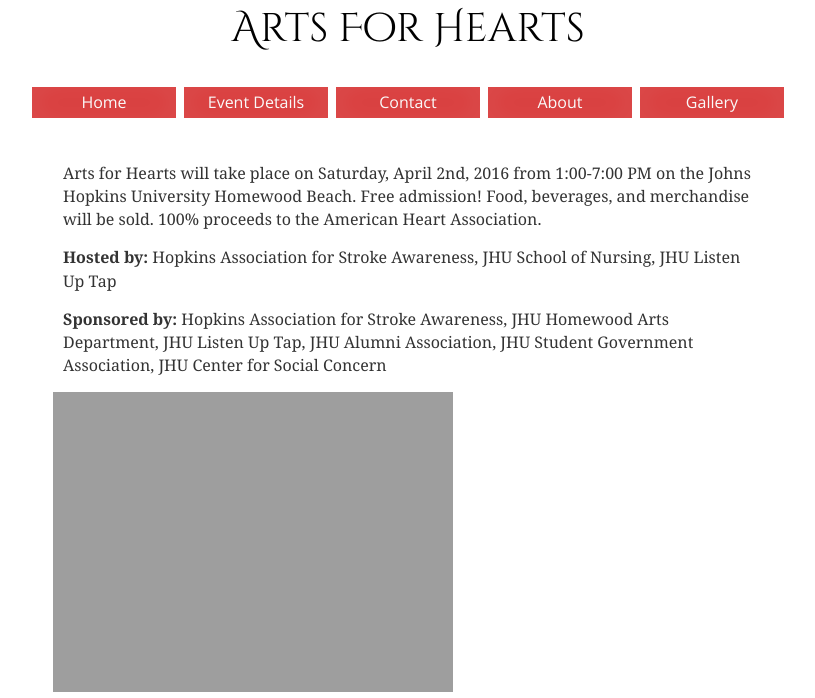
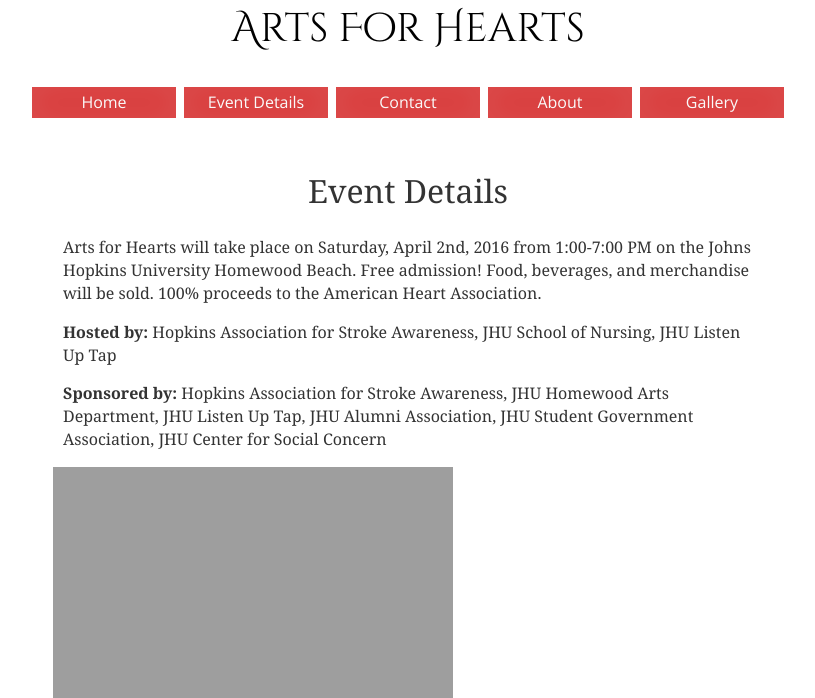
Before and after one commit to ArtsForHearts/ArtsForHearts, a Jekyll site: the page built from event.html, in a window 1280 px wide. Shown: the top 698 px of the page, without its empty margins (232-1047 px from the left). Built offline with Jekyll 4.4.1, drawn with Linux system fonts in a browser that asks for light colours; nearby versions of some CDN libraries; library files that are not in the unit come from our copies; grey boxes are pictures that could not be loaded.

Commit message:
Added title for event details page

```diff
--- a/event.html
+++ b/event.html
@@ -3,6 +3,7 @@ title: Event Details
 layout: default
 ---
 
+		<h1>Event Details</h1>
 		<p>Arts for Hearts will take place on Saturday, April 2nd, 2016 from 1:00-7:00 PM on the Johns Hopkins University Homewood Beach. Free admission! Food, beverages, and merchandise will be sold. 100% proceeds to the American Heart Association.</p>
 
 		<p><b>Hosted by:</b> Hopkins Association for Stroke Awareness, JHU School of Nursing, JHU Listen Up Tap</p>
```
